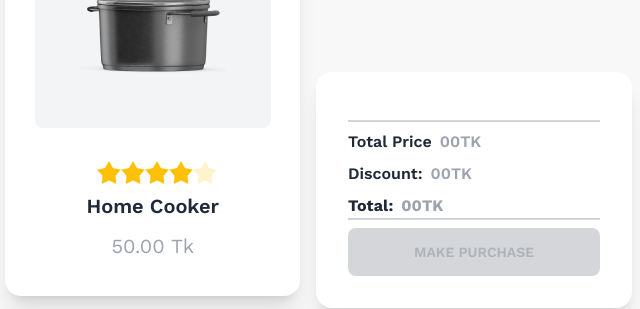
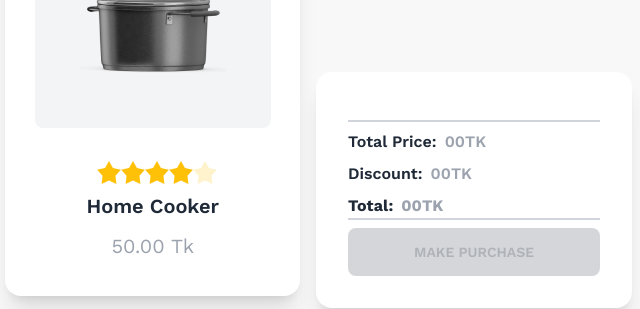
Before and after one commit to nadiaS11/assignment-5-summer-sale, a plain HTML site: page index.html in a window 1280 px wide. Shown: the part 1140-1449 px from the top of the page, 640-1280 px from the left. Drawn offline with nearby package versions, Linux system fonts and the light colour scheme.

Commit message:
minor changes in html

```diff
--- a/index.html
+++ b/index.html
@@ -553,7 +553,7 @@
                 id="total-div"
                 class="flex gap-2 items-center justify-start font-semibold text-md"
               >
-                <h2 class="">Total Price</h2>
+                <h2 class="">Total Price: </h2>
                 <h2 class="text-gray-400" id="">
                   <span id="total-amount">00</span>TK
                 </h2>
```
